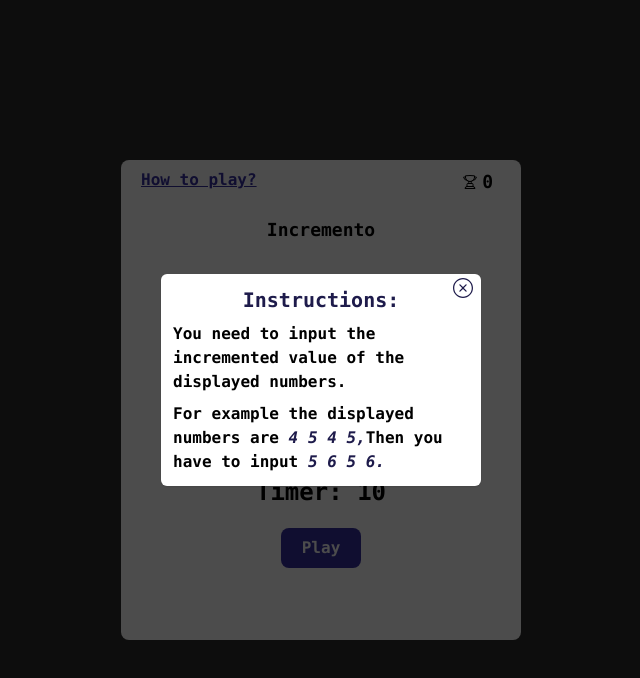
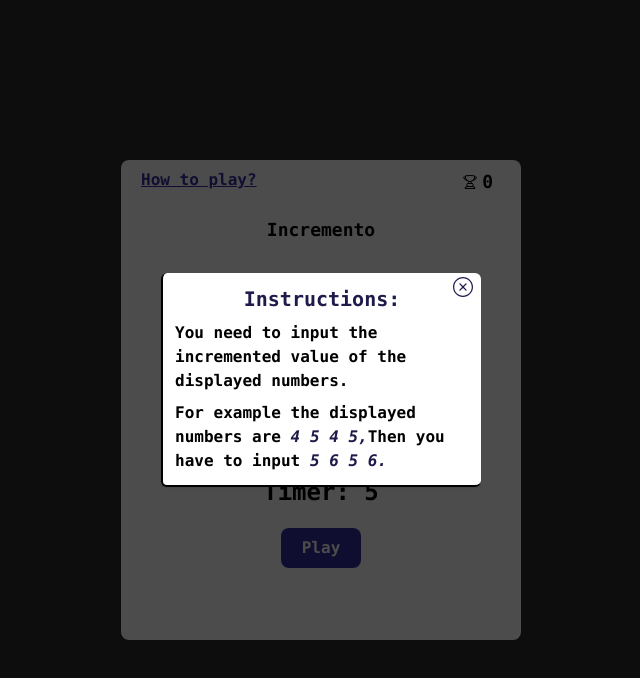
Before and after one commit to russellbanares322/incremento, a React (Vite) app: page / in a window 1280 px wide. Both pictures are taken after a click on the element "How to play?". Shown: the top 678 px of the page, without its empty margins (319-959 px from the left). Built offline with nearby package versions, Linux system fonts and the light colour scheme.

Commit message:
style: add border in modals

```diff
--- a/src/components/home/Home.jsx
+++ b/src/components/home/Home.jsx
@@ -3,7 +3,7 @@ import { NumbersInputData } from "../../data/NumbersInputData";
 import { HiOutlineTrophy } from "react-icons/hi2";
 import ScoreModal from "../modal/ScoreModal";
 import InstructionModal from "../modal/InstructionModal";
-const TIME = 10;
+const TIME = 5;
 
 const Home = () => {
   const numbersInputRef = useRef([]);
--- a/src/components/modal/InstructionModal.jsx
+++ b/src/components/modal/InstructionModal.jsx
@@ -10,12 +10,12 @@ const InstructionModal = ({
   };
   return (
     <div
-      className={`duration-500 visible fixed inset-0 flex justify-center items-center bg-black bg-opacity-70 ${
+      className={`duration-500  visible fixed inset-0 flex justify-center items-center bg-black bg-opacity-70 ${
         !showInstructionModal && "hidden"
       }`}
     >
       <div
-        className={` relative bg-white translate-y-[-20px] h-auto w-[20rem] rounded-md p-3 m-3 shadow-light-blue shadow duration-500 ${
+        className={`border-l-2 border-l-black border-b-2 border-b-black relative bg-white translate-y-[-20px] h-auto w-[20rem] rounded-md p-3 m-3 shadow-light-blue shadow duration-500 ${
           !showInstructionModal && "scale-0"
         }`}
       >
--- a/src/components/modal/ScoreModal.jsx
+++ b/src/components/modal/ScoreModal.jsx
@@ -13,7 +13,7 @@ const ScoreModal = ({
       }`}
     >
       <div
-        className={` relative bg-white translate-y-[-20px] h-auto w-[20rem] rounded-md p-3 m-3 shadow-light-blue shadow duration-500 ${
+        className={`border-l-2 border-l-black border-b-2 border-b-black relative bg-white translate-y-[-20px] h-auto w-[20rem] rounded-md p-3 m-3 shadow-light-blue shadow duration-500 ${
           !openScoreModal && "scale-0"
         }`}
       >
```
